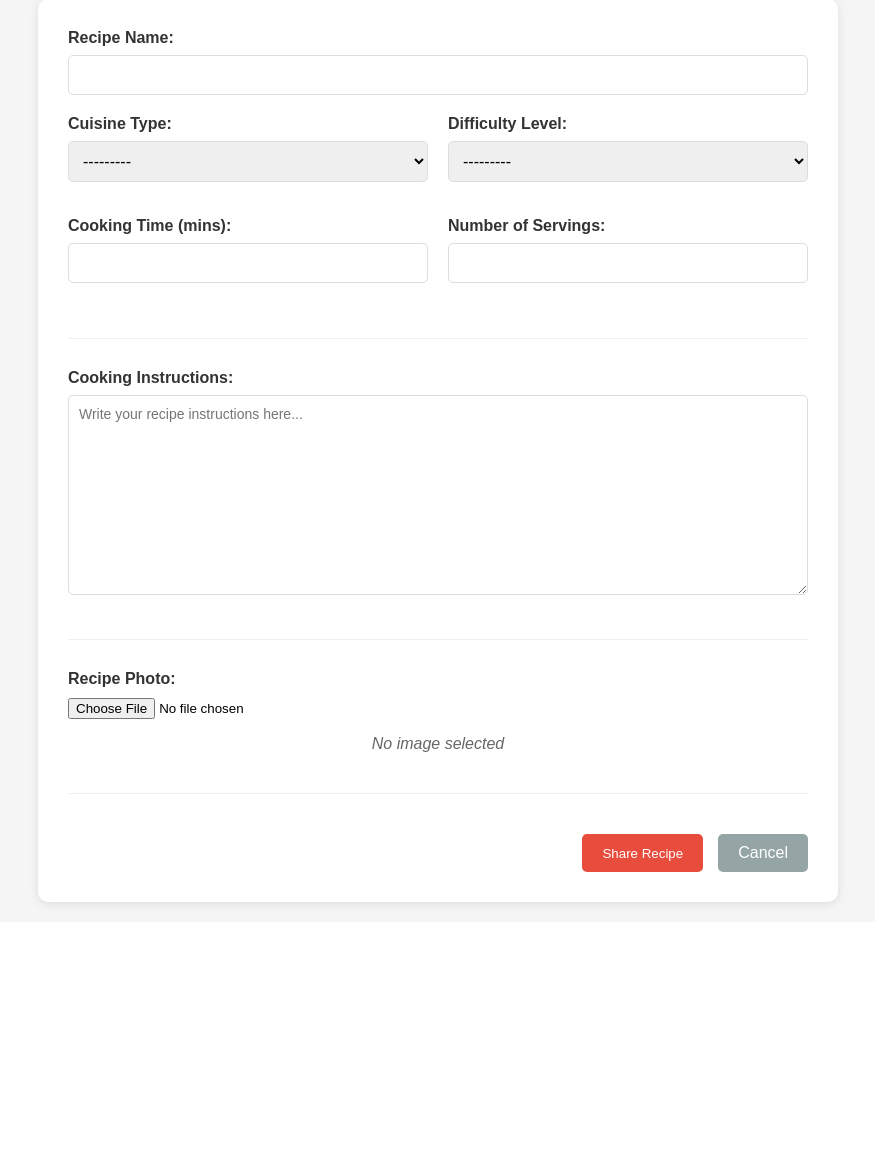
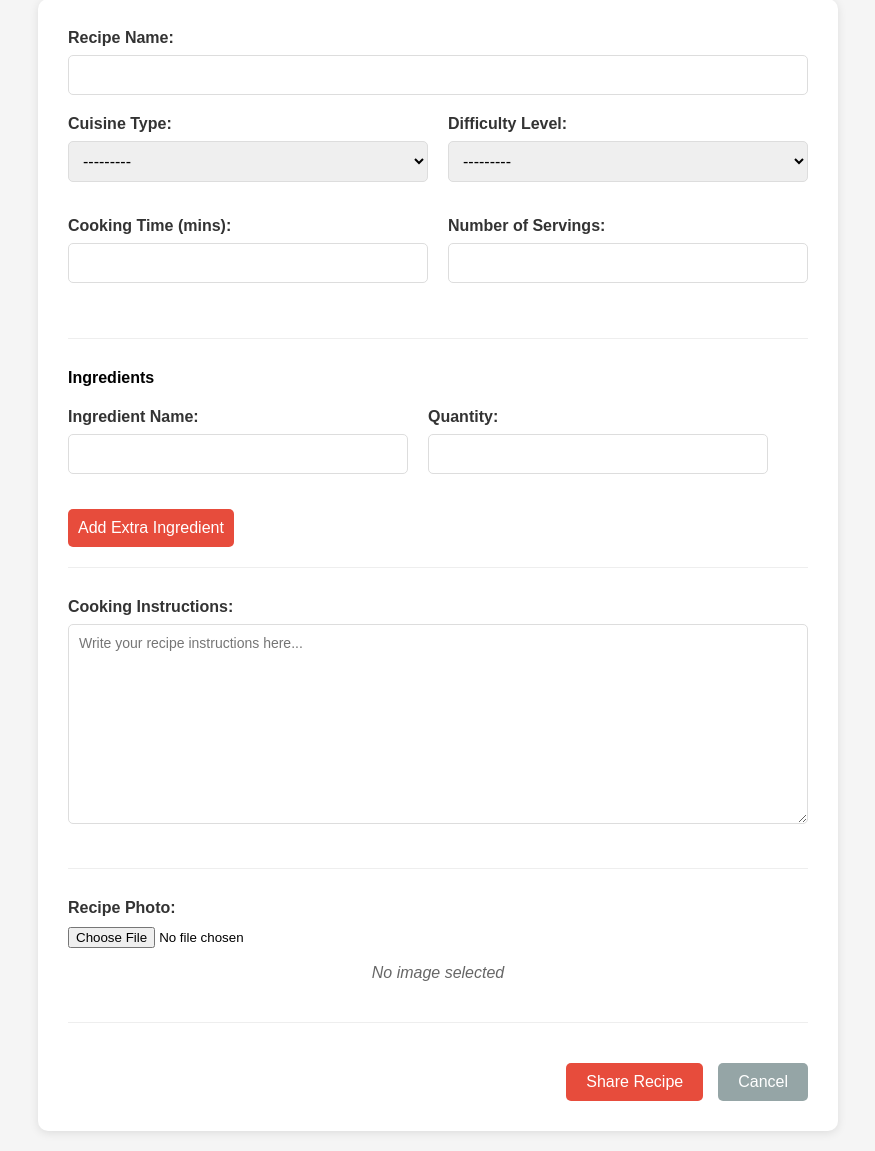
Before and after one commit to ConorHaughney/WAD2_Team_Project, a Django app: page /Recipes/recipes/add-your-own/ in a window 1280 px wide. Shown: the part 181-1332 px from the top of the page, without its empty margins (202-1077 px from the left). Before the commit the page ends 1091 px from the top, so only its background shows below. Run offline with Django 3.2, Linux system fonts and the light colour scheme; the visitor is signed in with stand-in values (Sample User, id 1); data that the repository does not hold is empty.

Commit message:
Added ability to have ingredients

```diff
--- a/RecipeSite/Recipes/forms.py
+++ b/RecipeSite/Recipes/forms.py
@@ -1,6 +1,6 @@
 from django import forms
 from django.contrib.auth.models import User
-from Recipes.models import UserProfile, Recipe, Reviews
+from Recipes.models import UserProfile, Recipe, Reviews, Ingredients
 
 # User registration form
 class UserForm(forms.ModelForm):
@@ -30,6 +30,23 @@ class UserProfileForm(forms.ModelForm):
 
 # Add Recipe form
 class RecipeForm(forms.ModelForm):
+    time_taken = forms.IntegerField(
+        min_value=0,
+        widget=forms.NumberInput(attrs={
+            'min': '0',
+            'required': True
+        })
+    )
+
+    portion = forms.IntegerField(
+        min_value=1,
+        max_value=10,
+        widget=forms.NumberInput(attrs={
+            'min': '1',
+            'max': '10000',
+            'required': True
+        })
+    )
 
     instructions = forms.CharField(
         widget=forms.Textarea(attrs={
@@ -50,3 +67,20 @@ class ReviewForm(forms.ModelForm):
             'rating': forms.NumberInput(attrs={'min': 1, 'max': 5}),
             'style': 'font-family: Arial, sans-serif; font-size: 14px;',
         }
+
+# Add ingredient form
+class IngredientForm(forms.ModelForm):
+    class Meta:
+        model = Ingredients
+        fields = ['ingredient_name', 'quantity']
+        widgets = {
+            'ingredient_name': forms.TextInput(attrs={
+                'maxlength': 15,
+                'required': True,
+            }),
+            'quantity': forms.NumberInput(attrs={
+                'min': 1,
+                'max': 10000,
+                'required': True,
+            })
+        }
--- a/RecipeSite/Recipes/views.py
+++ b/RecipeSite/Recipes/views.py
@@ -4,8 +4,8 @@ from django.contrib.auth import authenticate, login, logout
 from django.contrib.auth.decorators import login_required
 from django.db.models import Avg
 from django.urls import reverse
-from Recipes.forms import RecipeForm, ReviewForm, UserForm, UserProfileForm
-from Recipes.models import Recipe, Favourites, Reviews, UserProfile
+from Recipes.forms import RecipeForm, ReviewForm, UserForm, UserProfileForm, IngredientForm
+from Recipes.models import Recipe, Favourites, Reviews, UserProfile, Ingredients
 from django.db.models.functions import Lower
 
 # Home page showing most popular recipes
@@ -183,10 +183,22 @@ def add_recipe(request):
             recipe = form.save(commit=False)
             recipe.author = request.user.userprofile
             recipe.save()
+
+            ingredient_names = request.POST.getlist('ingredient_name')
+            ingredient_quantities = request.POST.getlist('quantity')
+
+            for name, quantity in zip(ingredient_names, ingredient_quantities):
+                if name and quantity:
+                    Ingredients.objects.create(
+                        recipe=recipe,
+                        ingredient_name=name,
+                        quantity=quantity
+                    )
             return redirect('Recipes:show_recipe', recipe_name_slug=recipe.slug)
     else:
         form = RecipeForm()
-    return render(request, 'Recipes/add_recipe.html', {'form': form})
+        ingredient_form = IngredientForm()
+    return render(request, 'Recipes/add_recipe.html', {'form': form, 'ingredient_form': ingredient_form})
 
 # User logout
 @login_required
--- a/RecipeSite/static/css/addRecipe.css
+++ b/RecipeSite/static/css/addRecipe.css
@@ -158,3 +158,46 @@ html {
 .auth-message a:hover {
     text-decoration: underline;
 }
+
+.ingredient-row {
+    position: relative;
+    padding-right: 40px;
+}
+
+.remove-ingredient {
+    position: absolute;
+    right: 0;
+    top: 50%;
+    transform: translateY(-50%);
+    background: #95a5a6;
+    color: white;
+    border: none;
+    border-radius: 50%;
+    width: 25px;
+    height: 25px;
+    cursor: pointer;
+    display: flex;
+    align-items: center;
+    justify-content: center;
+}
+
+.btn-add-ingredient {
+    width: auto;
+    padding: 10px;
+    background-color: #e74c3c;
+    color: #fff;
+    font-size: 16px;
+    border-radius: 10px;
+    border: none;
+    border-radius: 5px;
+    cursor: pointer;
+    display: flex;
+    margin-bottom: 10px;
+    align-items: center;
+    justify-content: center;
+    margin: 0;
+}
+
+.btn-add-ingredient:hover {
+    background-color: #c0392b;
+}
--- a/RecipeSite/static/css/baseStyle.css
+++ b/RecipeSite/static/css/baseStyle.css
@@ -64,6 +64,7 @@ body {
     align-items: center;
     background-color: #e74c3c;
     color: white;
+    font-size: 16px;
     padding: 10px 20px;
     text-decoration: none;
     border-radius: 5px;
--- /dev/null
+++ b/RecipeSite/static/javascript/ingredients.js
@@ -0,0 +1,48 @@
+document.addEventListener('DOMContentLoaded', function() {
+    const addIngredientBtn = document.getElementById('add-ingredient');
+    const ingredientsContainer = document.getElementById('ingredients-container');
+
+    addIngredientBtn.addEventListener('click', function() {
+        const ingredientRow = document.createElement('div');
+        ingredientRow.className = 'ingredient-row form-row';
+
+        const nameGroup = document.createElement('div');
+        nameGroup.className = 'form-group half';
+        const nameLabel = document.createElement('label');
+        nameLabel.textContent = 'Ingredient Name:';
+        const nameInput = document.createElement('input');
+        nameInput.type = 'text';
+        nameInput.name = 'ingredient_names[]';
+        nameInput.maxLength = 15;
+        nameInput.required = true;
+
+        const quantityGroup = document.createElement('div');
+        quantityGroup.className = 'form-group half';
+        const quantityLabel = document.createElement('label');
+        quantityLabel.textContent = 'Quantity:';
+        const quantityInput = document.createElement('input');
+        quantityInput.type = 'number';
+        quantityInput.name = 'ingredient_quantities[]';
+        quantityInput.min = 1;
+        quantityInput.max = 10000;
+        quantityInput.required = true;
+
+        const removeButton = document.createElement('button');
+        removeButton.type = 'button';
+        removeButton.className = 'remove-ingredient';
+        removeButton.textContent = 'X';
+        removeButton.onclick = function() {
+            this.parentElement.remove();
+        };
+
+        nameGroup.appendChild(nameLabel);
+        nameGroup.appendChild(nameInput);
+        quantityGroup.appendChild(quantityLabel);
+        quantityGroup.appendChild(quantityInput);
+        ingredientRow.appendChild(nameGroup);
+        ingredientRow.appendChild(quantityGroup);
+        ingredientRow.appendChild(removeButton);
+
+        ingredientsContainer.appendChild(ingredientRow);
+    });
+});
--- a/RecipeSite/templates/Recipes/add_recipe.html
+++ b/RecipeSite/templates/Recipes/add_recipe.html
@@ -8,6 +8,7 @@
 {% block css_block %}
 <link rel="stylesheet" type="text/css" href="{% static 'css/addRecipe.css' %}">
 <script src="{% static 'javascript/previewImage.js' %}"></script>
+<script src="{% static 'javascript/ingredients.js' %}"></script>
 {% endblock %}
 
 {% block body_block %}
@@ -52,6 +53,23 @@
                     </div>
 
                     <div class="form-section">
+                        <h4>Ingredients</h4>
+                        <div id="ingredients-container">
+                            <div class="ingredient-row form-row">
+                                <div class="form-group half">
+                                    <label>Ingredient Name:</label>
+                                    {{ ingredient_form.ingredient_name }}
+                                </div>
+                                <div class="form-group half">
+                                    <label>Quantity:</label>
+                                    {{ ingredient_form.quantity }}
+                                </div>
+                            </div>
+                        </div>
+                        <button type="button" class="btn-add-ingredient" id="add-ingredient">Add Extra Ingredient</button>
+                    </div>
+
+                    <div class="form-section">
                         <div class="form-group">
                             <label for="id_instructions">Cooking Instructions:</label>
                             {{ form.instructions }}
--- a/RecipeSite/templates/Recipes/show_recipe.html
+++ b/RecipeSite/templates/Recipes/show_recipe.html
@@ -55,7 +55,7 @@
                 <h2>Ingredients</h2>
                 <ul>
                 {% for ingredient in recipe.ingredients_set.all %}
-                    <li>{{ ingredient.ingredient_name }}: {{ ingredient.quantity }}</li>
+                    <li>{{ ingredient.ingredient_name }}: {{ ingredient.quantity }}g</li>
                 {% endfor %}
                 </ul>
             </div>
```
Also changed, not shown: RecipeSite/static/css/recipes.css (+8 -2 lines), RecipeSite/media/recipe_images/ham.jpeg (added), RecipeSite/media/recipe_images/popcorn.jpeg (added).
